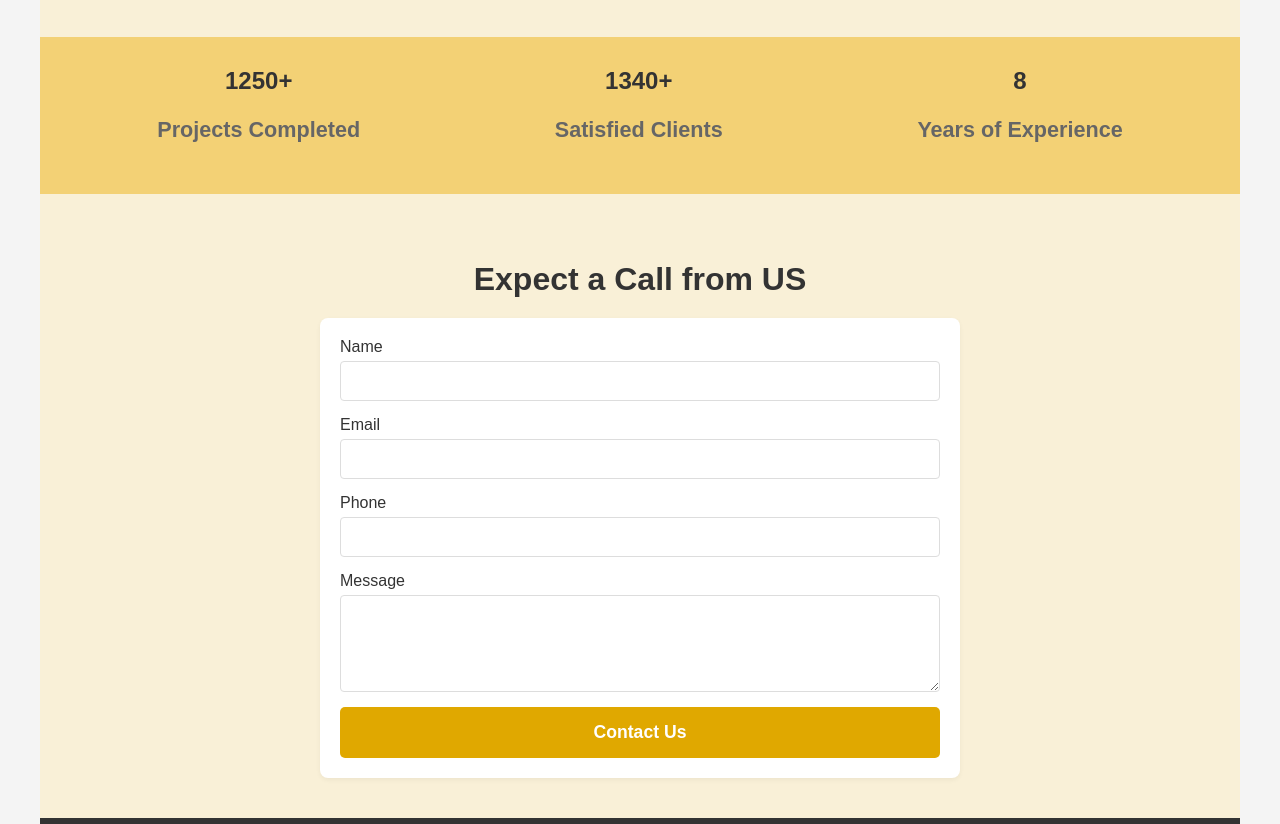
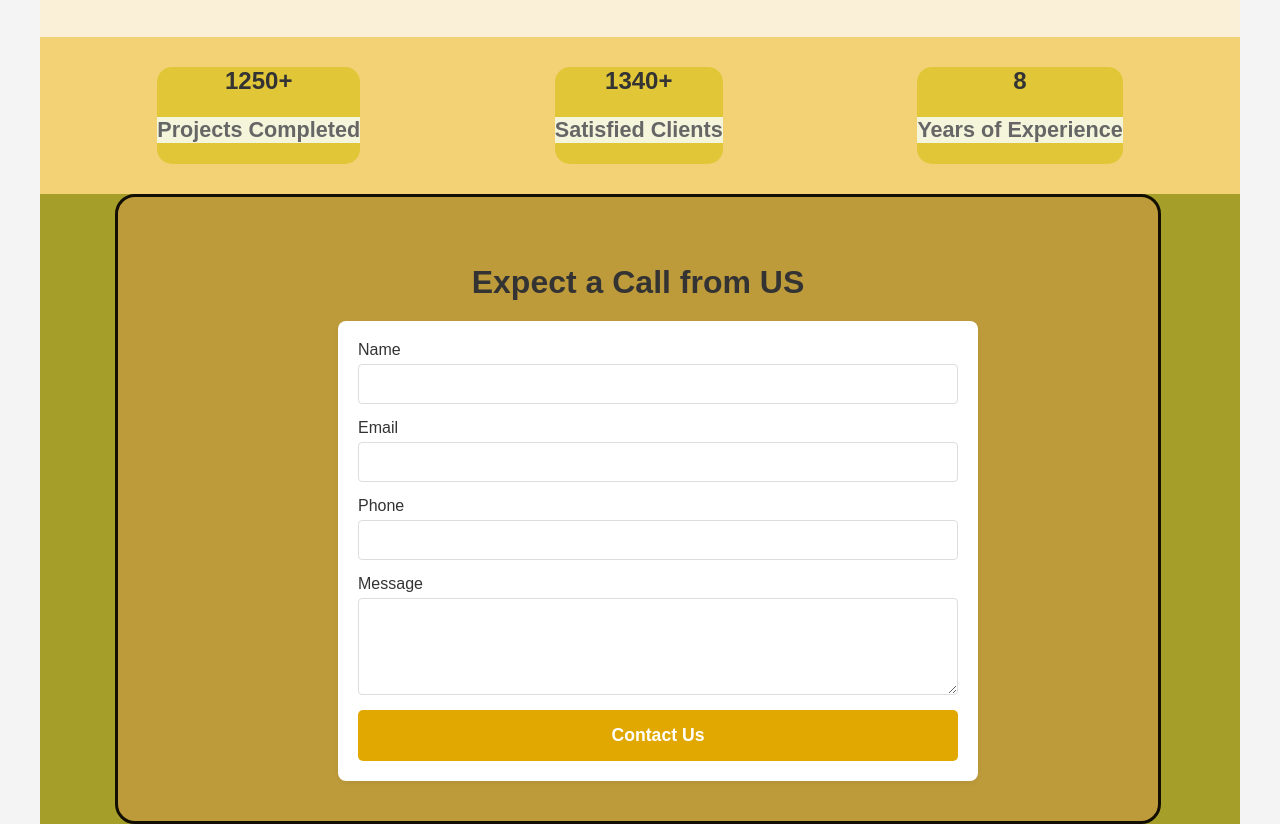
Before and after one commit to Shivansh-Rai2005/Real-state, a plain HTML site: page index.html in a window 1280 px wide. Shown: the part 1884-2708 px from the top of the page. Drawn offline with Linux system fonts and the light colour scheme.

Commit message:
Update style.css

```diff
--- a/style.css
+++ b/style.css
@@ -182,11 +182,13 @@
             padding: 20px;
             border-radius: 8px;
             cursor:pointer;
-            transition: box-shadow 0.3 ease;
+            transition: transform 0.2s;
             min-width: 300px;
         }
         .testinomial-card:hover{
-            box-shadow: 0 8px 16px rgba(0, 0, 0, 0.05);
+
+            transform:  rotate (180deg);
+            background-color: #e0a800;
         }
         .testimonial-card p {
             color: #666;
@@ -237,19 +239,36 @@
             font-size: 1.5em;
             font-weight: bold;
             color: #333;
+             background-color: rgb(225, 199, 56);
+             border-radius: 15px;
+             border-color: #333;
+             text-align: center;
         }
 
         .stat-label {
             color: #666;
             font-size: 0.9em;
+            background-color: beige;
+            text-align: center;
         }
 
         .contact-us {
+            border-width: 3px;
+            border-style: solid;
+            border-color: #120e01;
             padding: 40px 20px;
-            background-color: #f9f0d7;
+            background-color: #bd9b3b;
             text-align: center;
+            border-radius: 20px;
+            max-width: 1000px;
+            align-items: center;
+            margin-left:75px ;
         }
 
+        .contact-pic {
+            width: 100%;
+            align-items: left;
+        }
         .contact-us h2 {
             font-size: 2em;
             margin-bottom: 20px;
@@ -257,8 +276,9 @@
         }
 
         .contact-form {
+            margin-left: 200px;;
             max-width: 600px;
-            margin: 0 auto;
+            align-items: center;
             padding: 20px;
             background-color: #fff;
             border-radius: 8px;
@@ -304,7 +324,7 @@
         }
 
         .submit-button:hover {
-            background-color: #d39e00;
+            background-color: #6bd728;
         }
 
         footer {
```
